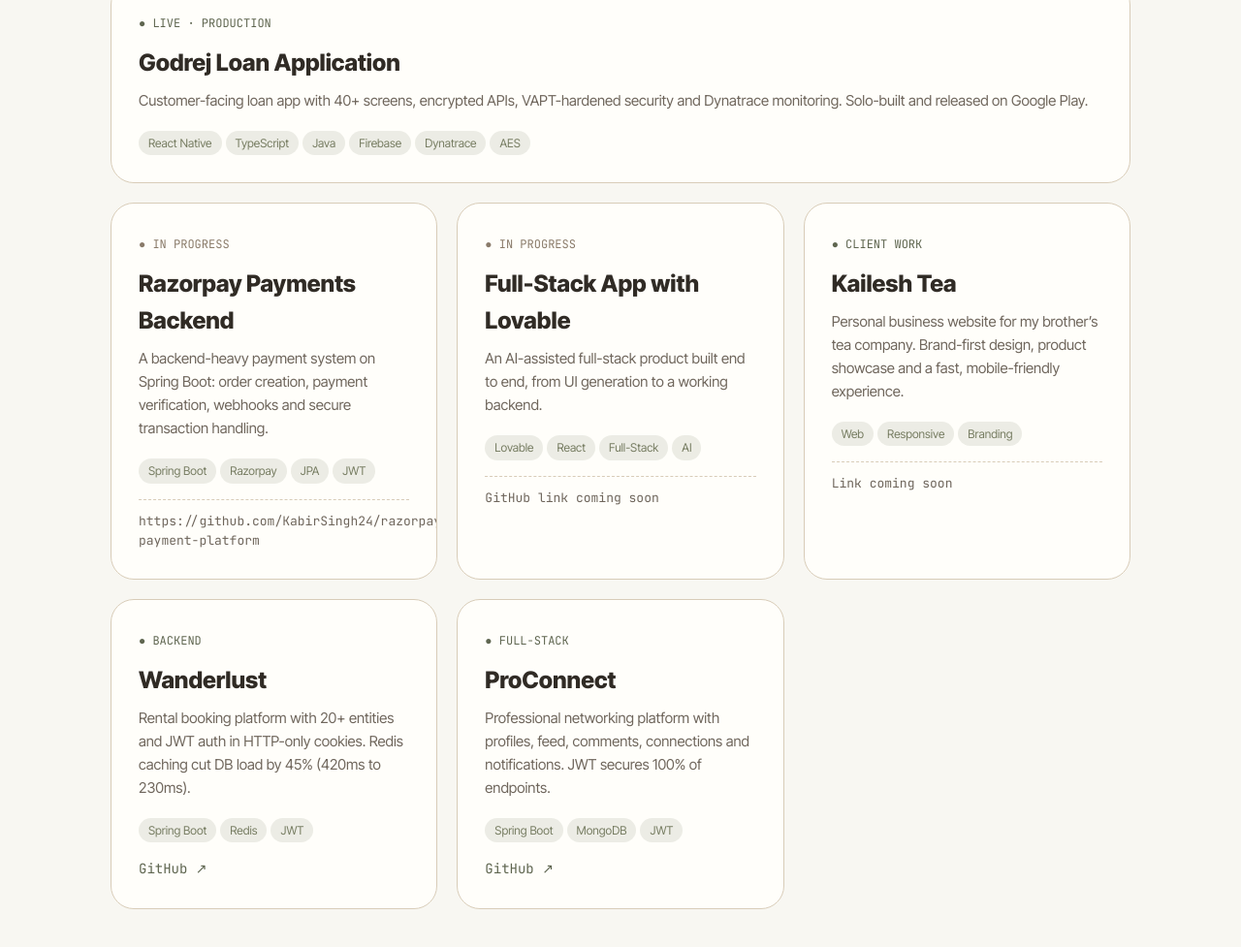
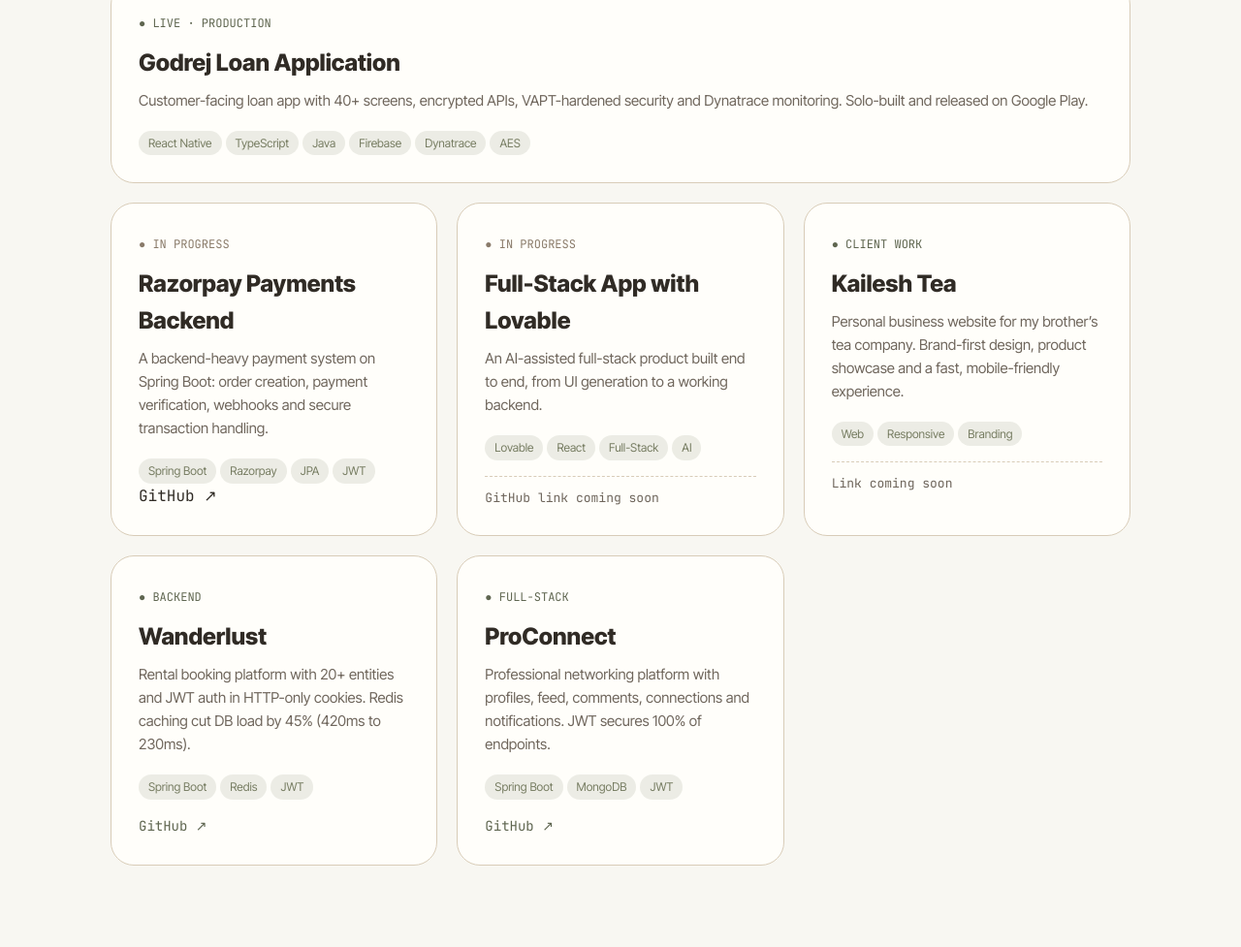
Before and after one commit to KabirSingh24/Portfolio, a plain HTML site: page index.html in a window 1280 px wide. Shown: the part 3375-4352 px from the top of the page at 97% size. Drawn offline with Linux system fonts and the light colour scheme.

Commit message:
Add GitHub link to Razorpay Payments Backend project
Updated the Razorpay Payments Backend card to include a link to the GitHub repository.

```diff
--- a/index.html
+++ b/index.html
@@ -252,7 +252,7 @@ h2 em{text-transform:none;letter-spacing:-.01em}
   <h2 class="rv">Things I’ve <em>built.</em></h2>
   <div class="grid">
     <div class="card tilt rv wide"><span class="st d mono">● LIVE · PRODUCTION</span><h3>Godrej Loan Application</h3><p>Customer-facing loan app with 40+ screens, encrypted APIs, VAPT-hardened security and Dynatrace monitoring. Solo-built and released on Google Play.</p><div class="tech"><span>React Native</span><span>TypeScript</span><span>Java</span><span>Firebase</span><span>Dynatrace</span><span>AES</span></div></div>
-    <div class="card tilt rv"><span class="st mono">● IN PROGRESS</span><h3>Razorpay Payments Backend</h3><p>A backend-heavy payment system on Spring Boot: order creation, payment verification, webhooks and secure transaction handling.</p><div class="tech"><span>Spring Boot</span><span>Razorpay</span><span>JPA</span><span>JWT</span></div><div class="soon mono">https://github.com/KabirSingh24/razorpay-payment-platform</div></div>
+    <div class="card tilt rv"><span class="st mono">● IN PROGRESS</span><h3>Razorpay Payments Backend</h3><p>A backend-heavy payment system on Spring Boot: order creation, payment verification, webhooks and secure transaction handling.</p><div class="tech"><span>Spring Boot</span><span>Razorpay</span><span>JPA</span><span>JWT</span></div><div class="l mono" href="https://github.com/KabirSingh24/razorpay-payment-platform" target="_blank" rel="noopener">GitHub ↗</div></div>
     <div class="card tilt rv"><span class="st mono">● IN PROGRESS</span><h3>Full-Stack App with Lovable</h3><p>An AI-assisted full-stack product built end to end, from UI generation to a working backend.</p><div class="tech"><span>Lovable</span><span>React</span><span>Full-Stack</span><span>AI</span></div><div class="soon mono">GitHub link coming soon</div></div>
     <div class="card tilt rv"><span class="st d mono">● CLIENT WORK</span><h3>Kailesh Tea</h3><p>Personal business website for my brother’s tea company. Brand-first design, product showcase and a fast, mobile-friendly experience.</p><div class="tech"><span>Web</span><span>Responsive</span><span>Branding</span></div><div class="soon mono">Link coming soon</div></div>
     <div class="card tilt rv"><span class="st d mono">● BACKEND</span><h3>Wanderlust</h3><p>Rental booking platform with 20+ entities and JWT auth in HTTP-only cookies. Redis caching cut DB load by 45% (420ms to 230ms).</p><div class="tech"><span>Spring Boot</span><span>Redis</span><span>JWT</span></div><a class="l mono" href="https://github.com/KabirSingh24/Wanderlust" target="_blank" rel="noopener">GitHub ↗</a></div>
```
